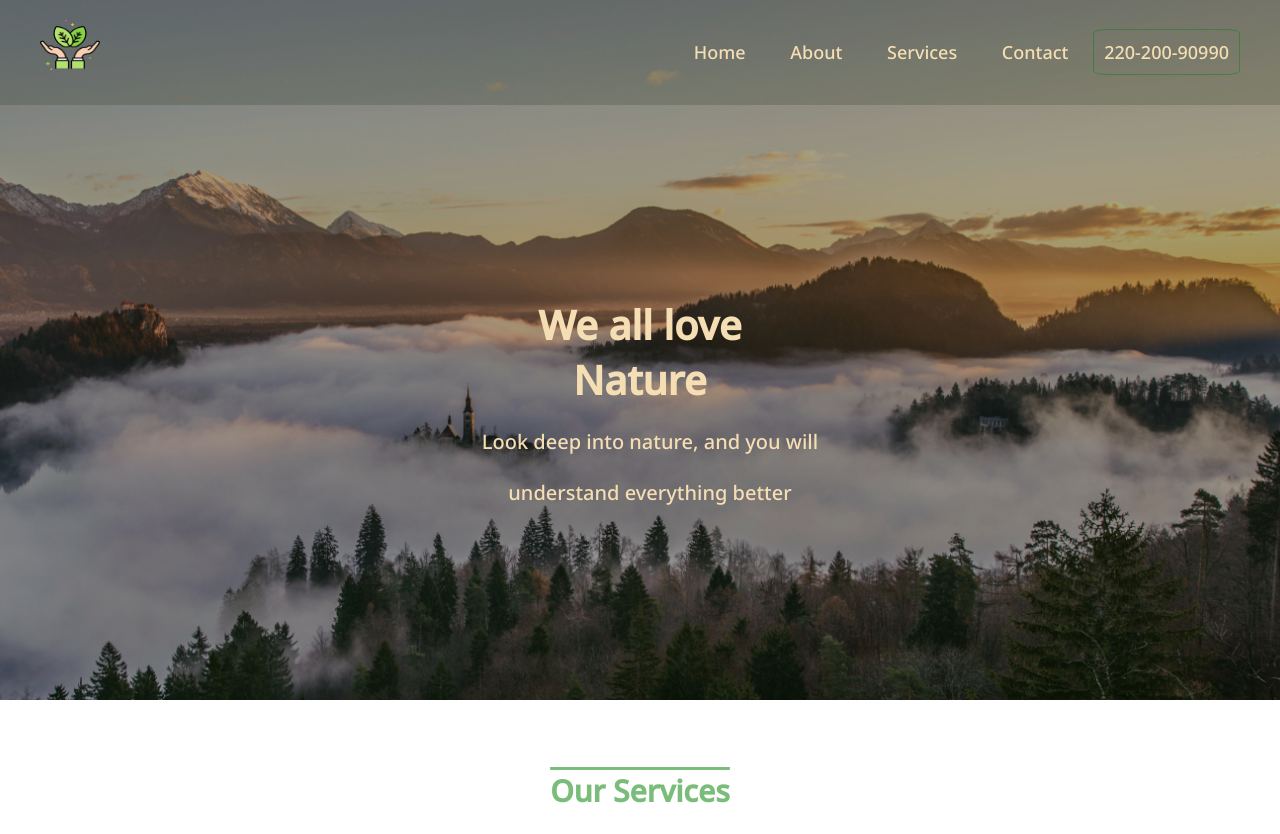
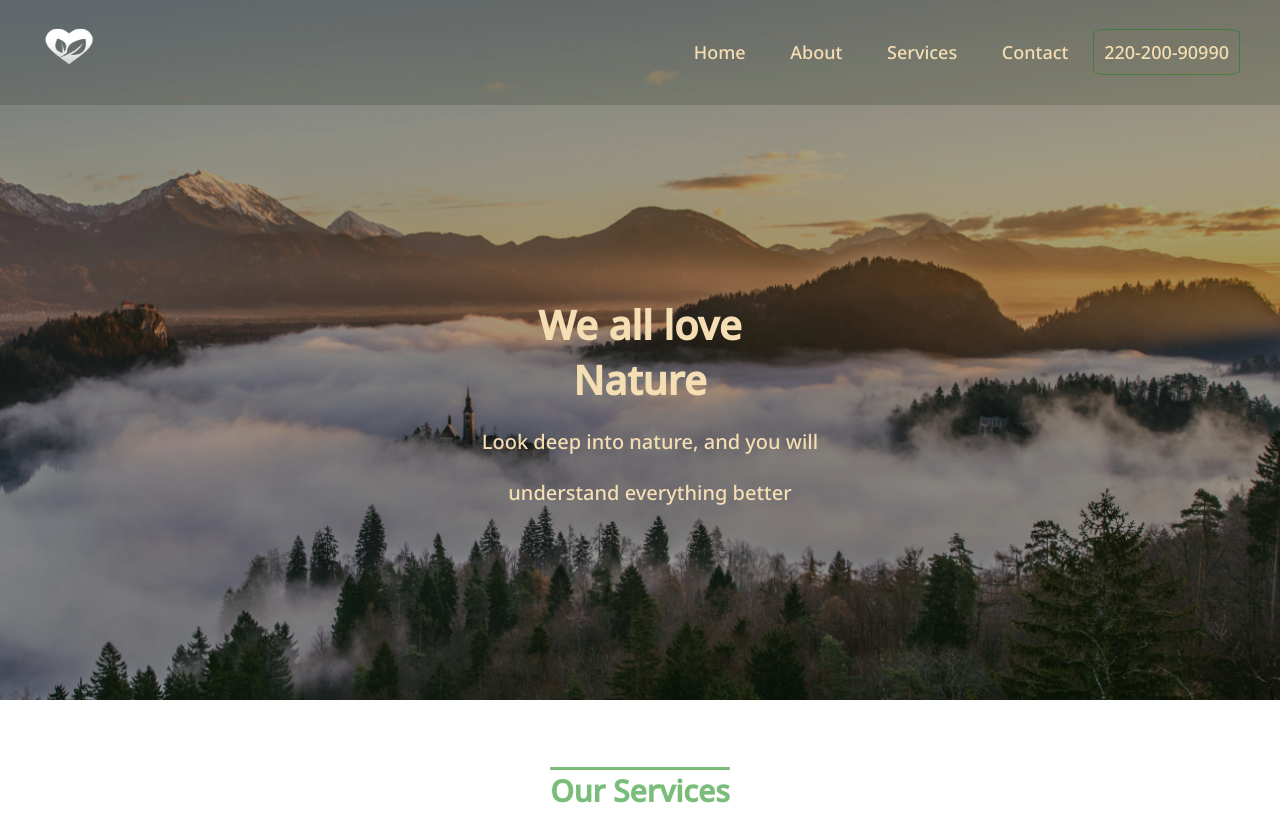
Before and after one commit to saurowankhade/NatureLove, a plain HTML site: page index.html in a window 1280 px wide. Shown: the top 834 px of the page. Drawn offline with nearby package versions, Linux system fonts and the light colour scheme.

Commit message:
Logo changed

```diff
--- a/index.html
+++ b/index.html
@@ -4,7 +4,7 @@
     <meta charset="UTF-8">
     <meta name="viewport" content="width=device-width, initial-scale=1.0">
     <title>Natural Beauty</title>
-    <link rel="icon" href="imgs/icon.png">
+    <link rel="icon" href="imgs/icon1.png">
     <link rel="stylesheet" href="https://cdnjs.cloudflare.com/ajax/libs/font-awesome/6.5.1/css/all.min.css">
     <link rel="stylesheet" href="nav.css">
     <link rel="stylesheet" href="footer.css">
@@ -16,7 +16,7 @@
     <header>
         <div class="fornt">
             <nav>
-                <img src="imgs/icon.png" alt="Logo" width="100"
+                <img src="imgs/icon1.png" alt="Logo" width="100"
                 height="90">
 
                 <input type="checkbox" name="checkbox" id="checkbox">
```
Also changed, not shown: imgs/icon1.png (added).
